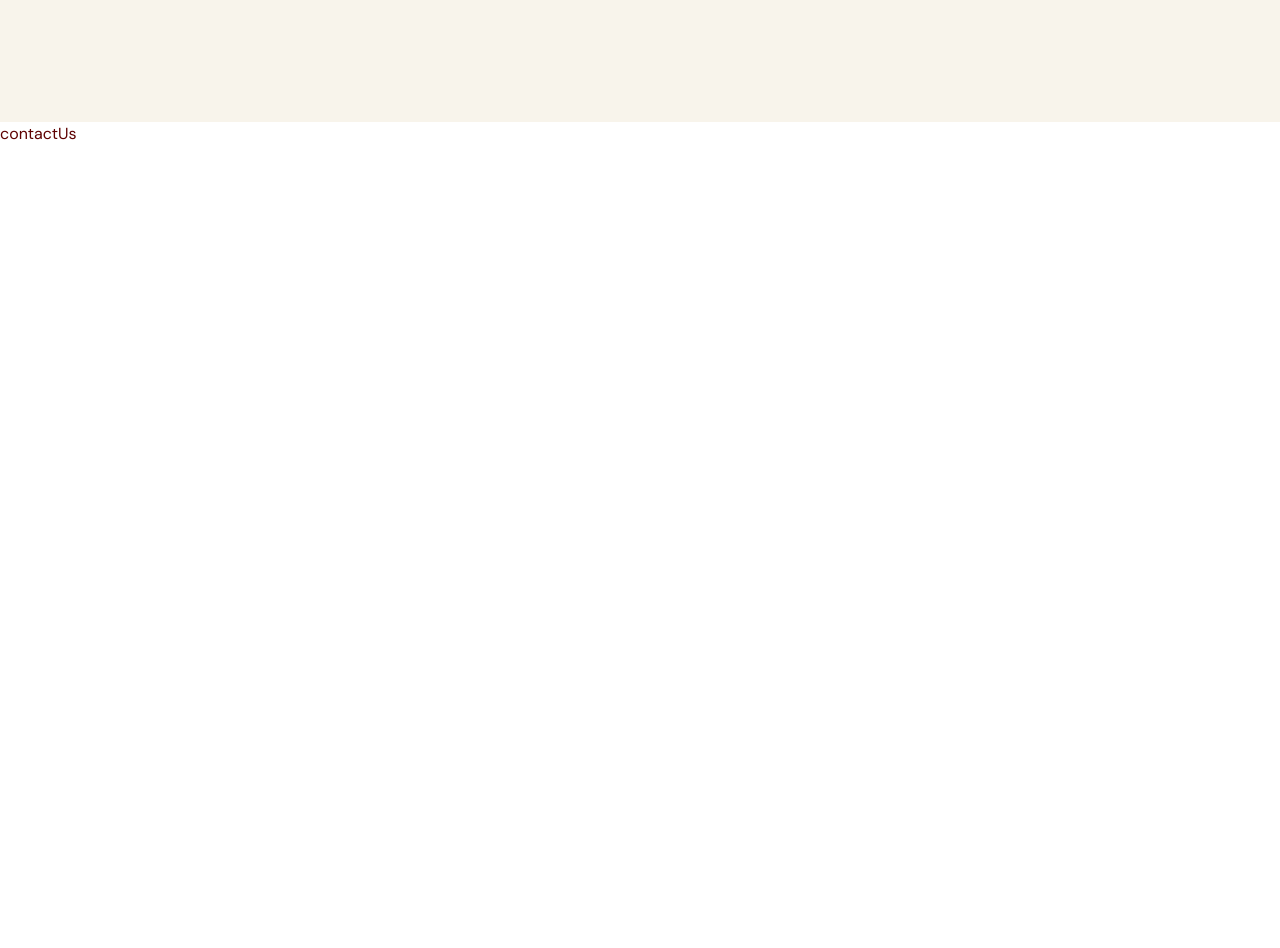
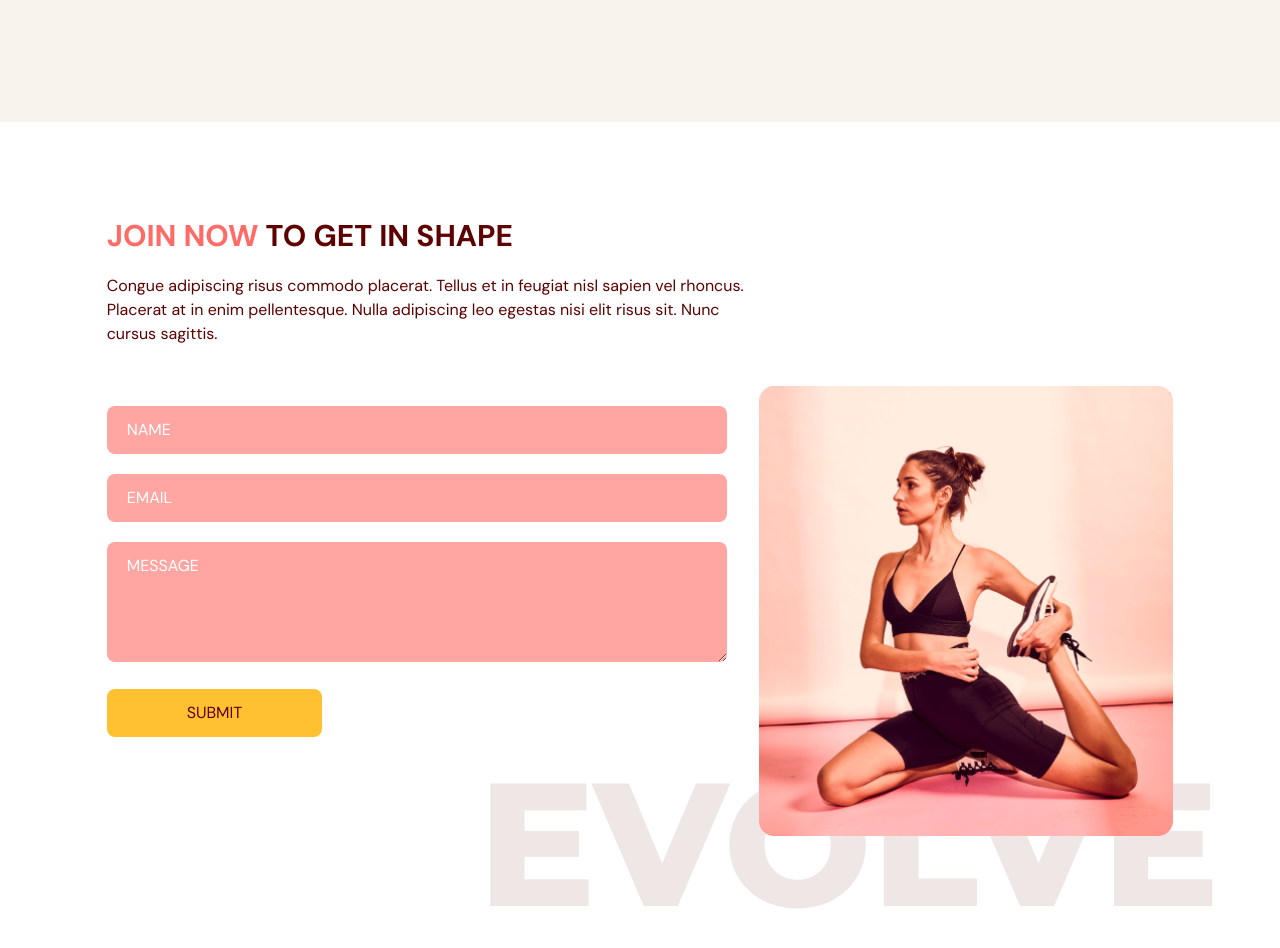
Before and after one commit to AhmadBahr/EVOGYM, a React (Vite) app: page / in a window 1280 px wide. Shown: the part 2740-3688 px from the top of the page. Before the commit the page ends 2886 px from the top, so only its background shows below. Built offline with nearby package versions, Linux system fonts and the light colour scheme.

Commit message:
adding fom submit

```diff
--- a/src/scenes/contactUs/contactUs.tsx
+++ b/src/scenes/contactUs/contactUs.tsx
@@ -1,15 +1,152 @@
-import { SelectedPage } from "../../shared/types"
-import { motion } from "framer-motion"
-import { useForm } from "react-hook-form"
+import { SelectedPage } from "../../shared/types";
+import { motion } from "framer-motion";
+import { useForm } from "react-hook-form";
+import ContactUsPageGraphic from "../../assets/ContactUsPageGraphic.png";
+import Htext from "../../shared/Htext";
 
 type Props = {
-    setSelectedPage: (value: SelectedPage) => void
-}
+    setSelectedPage: (value: SelectedPage) => void;
+};
 
-function contactUs({ setSelectedPage }: Props) {
+const ContactUs = ({ setSelectedPage }: Props) => {
+    const inputStyles = `w-full rounded-lg bg-primary-300 px-5 py-3 placeholder-white`;
+
+    const {
+        register,
+        trigger,
+        formState: { errors },
+    } = useForm();
+
+    const onSubmit = async (e: any) => {
+        const isValid = await trigger();
+        if (!isValid) e.preventDefault();
+    };
+
     return (
-        <div>contactUs</div>
-    )
-}
+        <section id="contactus" className="mx-auto w-5/6 pt-24 pb-32">
+            <motion.div onViewportEnter={() => setSelectedPage(SelectedPage.ContactUs)}>
+                {/* HEADER */}
+                <motion.div
+                    className="md:w-3/5"
+                    initial="hidden"
+                    whileInView="visible"
+                    viewport={{ once: true, amount: 0.5 }}
+                    transition={{ duration: 0.5 }}
+                    variants={{
+                        hidden: { opacity: 0, x: -50 },
+                        visible: { opacity: 1, x: 0 },
+                    }}
+                >
+                    <Htext>
+                        <span className="text-primary-500">JOIN NOW</span> TO GET IN SHAPE
+                    </Htext>
+                    <p className="my-5">
+                        Congue adipiscing risus commodo placerat. Tellus et in feugiat nisl
+                        sapien vel rhoncus. Placerat at in enim pellentesque. Nulla
+                        adipiscing leo egestas nisi elit risus sit. Nunc cursus sagittis.
+                    </p>
+                </motion.div>
 
-export default contactUs
+                {/* FORM AND IMAGE */}
+                <div className="mt-10 justify-between gap-8 md:flex">
+                    <motion.div
+                        className="mt-10 basis-3/5 md:mt-0"
+                        initial="hidden"
+                        whileInView="visible"
+                        viewport={{ once: true, amount: 0.5 }}
+                        transition={{ duration: 0.5 }}
+                        variants={{
+                            hidden: { opacity: 0, y: 50 },
+                            visible: { opacity: 1, y: 0 },
+                        }}
+                    >
+                        <form
+                            target="_blank"
+                            onSubmit={onSubmit}
+                            action="https://formsubmit.co/your@email.com"
+                            method="POST"
+                        >
+                            <input
+                                className={`${inputStyles} mt-5`}
+                                type="text"
+                                placeholder="NAME"
+                                {...register("name", {
+                                    required: true,
+                                    maxLength: 100,
+                                })}
+                            />
+                            {errors.name && (
+                                <p className="mt-1 text-primary-500">
+                                    {errors.name.type === "required" && "This field is required."}
+                                    {errors.name.type === "maxLength" && "Max length is 100 char."}
+                                </p>
+                            )}
+
+                            <input
+                                className={`${inputStyles} mt-5`}
+                                type="text"
+                                placeholder="EMAIL"
+                                {...register("email", {
+                                    required: true,
+                                    pattern: /^[A-Z0-9._%+-]+@[A-Z0-9.-]+\.[A-Z]{2,}$/i,
+                                })}
+                            />
+                            {errors.email && (
+                                <p className="mt-1 text-primary-500">
+                                    {errors.email.type === "required" && "This field is required."}
+                                    {errors.email.type === "pattern" && "Invalid email address."}
+                                </p>
+                            )}
+
+                            <textarea
+                                className={`${inputStyles} mt-5`}
+                                placeholder="MESSAGE"
+                                rows={4}
+                                cols={50}
+                                {...register("message", {
+                                    required: true,
+                                    maxLength: 2000,
+                                })}
+                            />
+                            {errors.message && (
+                                <p className="mt-1 text-primary-500">
+                                    {errors.message.type === "required" && "This field is required."}
+                                    {errors.message.type === "maxLength" && "Max length is 2000 char."}
+                                </p>
+                            )}
+
+                            <button
+                                type="submit"
+                                className="mt-5 rounded-lg bg-secondary-500 px-20 py-3 transition duration-500 hover:text-white"
+                            >
+                                SUBMIT
+                            </button>
+                        </form>
+                    </motion.div>
+
+                    <motion.div
+                        className="relative mt-16 basis-2/5 md:mt-0"
+                        initial="hidden"
+                        whileInView="visible"
+                        viewport={{ once: true, amount: 0.5 }}
+                        transition={{ delay: 0.2, duration: 0.5 }}
+                        variants={{
+                            hidden: { opacity: 0, y: 50 },
+                            visible: { opacity: 1, y: 0 },
+                        }}
+                    >
+                        <div className="w-full before:absolute before:-bottom-20 before:-right-10 before:z-[-1] md:before:content-evolvetext">
+                            <img
+                                className="w-full"
+                                alt="contact-us-page-graphic"
+                                src={ContactUsPageGraphic}
+                            />
+                        </div>
+                    </motion.div>
+                </div>
+            </motion.div>
+        </section>
+    );
+};
+
+export default ContactUs;
```
